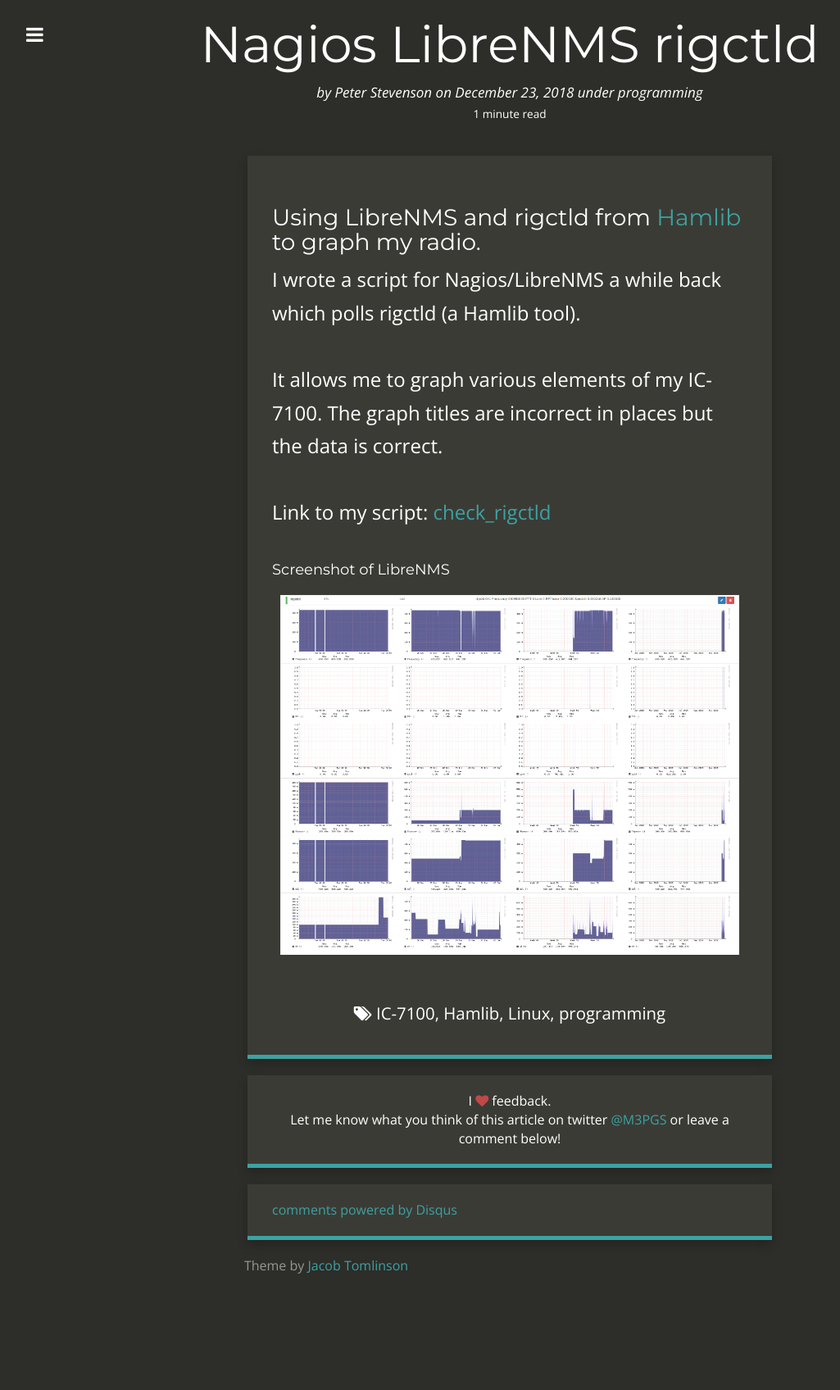
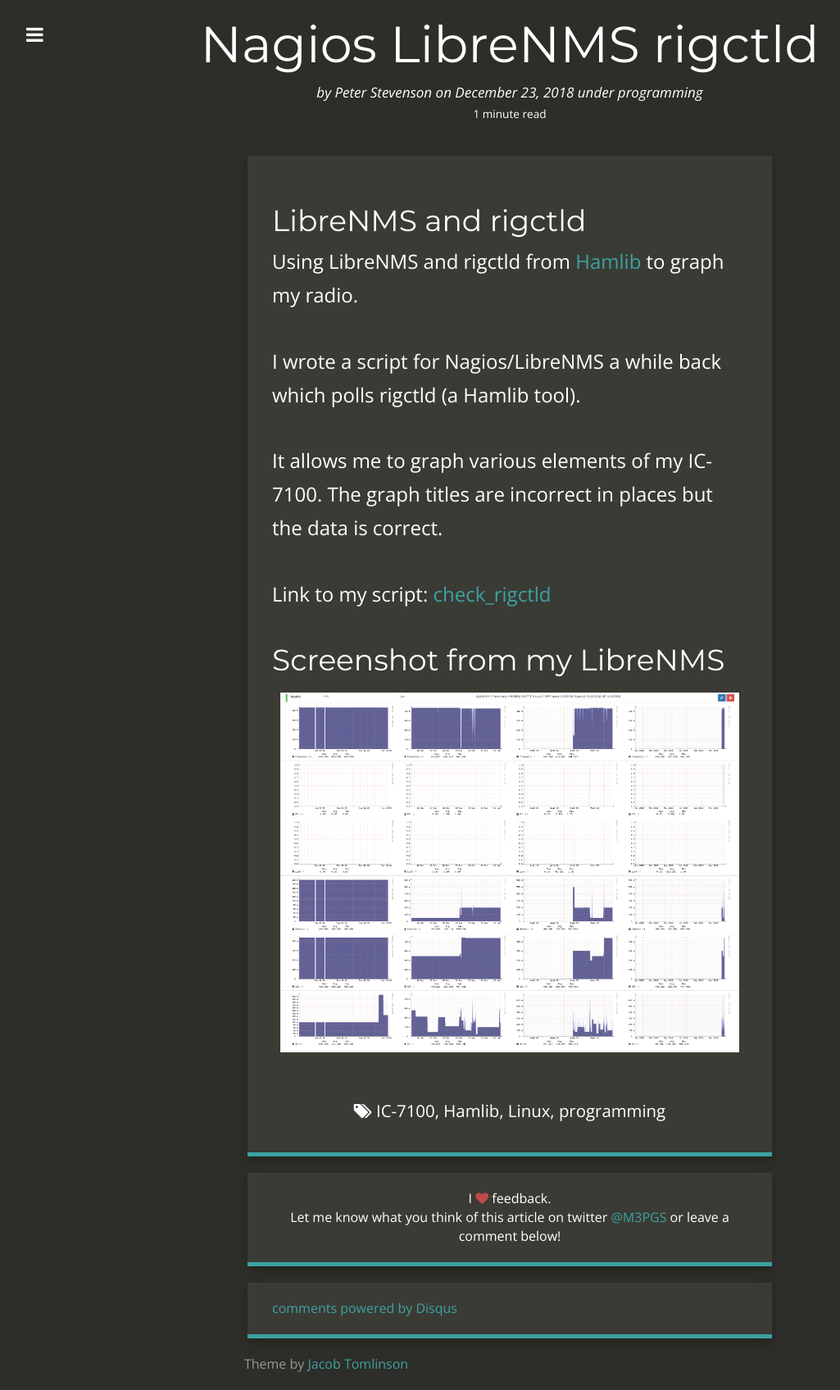
Before and after one commit to 2E0PGS/blog, a Jekyll site: the page built from _posts/2018-12-23-nagios-librenms-rigctld.md, in a window 1280 px wide. Shown: the whole page at 82% size, without its empty margins (18-1043 px from the left). Built offline with Jekyll 4.4.1, drawn with Linux system fonts in a browser that asks for light colours; nearby versions of some CDN libraries; comment, search, counter and statistics services are not loaded; before the commit the page ends 1576 px from its top, so only the background shows below that.

Commit message:
Adjust title size.

```diff
--- a/_posts/2018-12-23-nagios-librenms-rigctld.md
+++ b/_posts/2018-12-23-nagios-librenms-rigctld.md
@@ -13,7 +13,9 @@
  - programming
 ---
 
-### Using LibreNMS and rigctld from [Hamlib](https://github.com/Hamlib/Hamlib) to graph my radio.
+# LibreNMS and rigctld
+
+Using LibreNMS and rigctld from [Hamlib](https://github.com/Hamlib/Hamlib) to graph my radio.
 
 I wrote a script for Nagios/LibreNMS a while back which polls rigctld (a Hamlib tool).
 
@@ -21,7 +23,6 @@
 
 Link to my script: [check_rigctld](https://bitbucket.org/2E0PGS/nagios-plugins/src/master/check_rigctld)
 
-
-#### Screenshot of LibreNMS
+## Screenshot from my LibreNMS
 
 ![screenshot](/blog/assets/2018-12-23/nagios-librenms-rigctld-screenshot.png)
```
